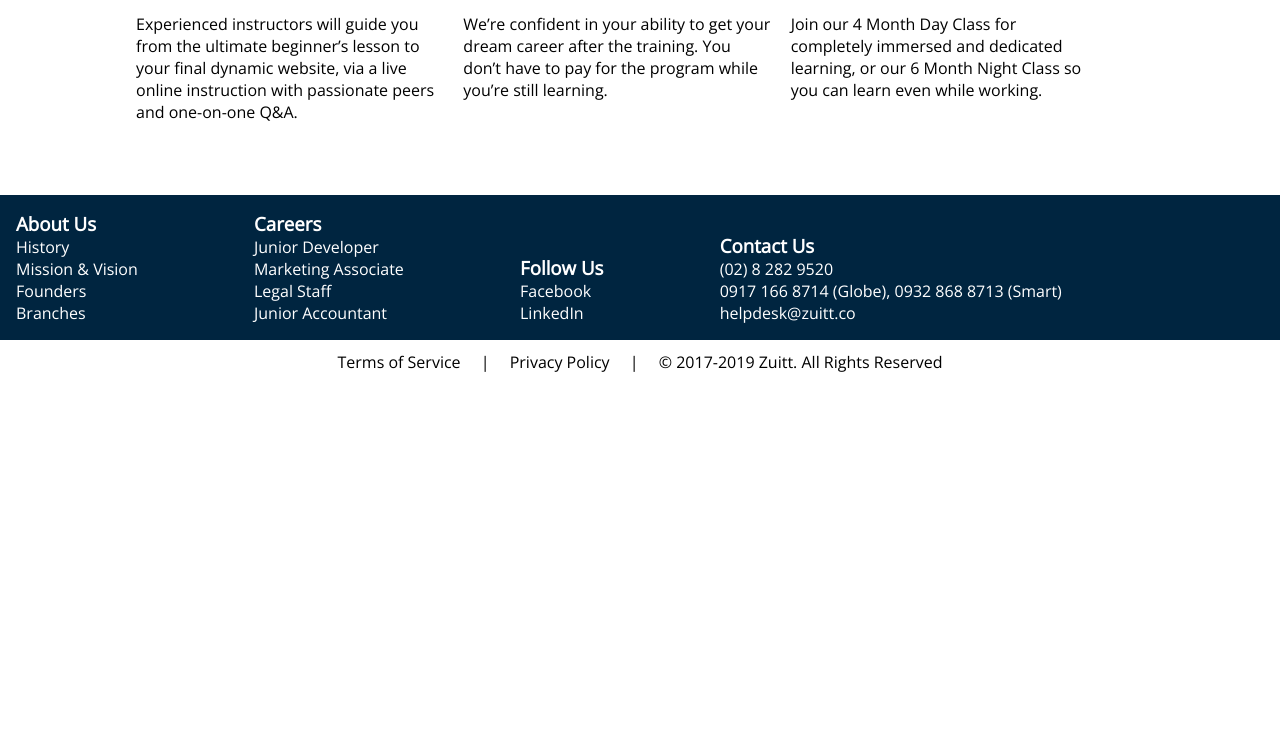
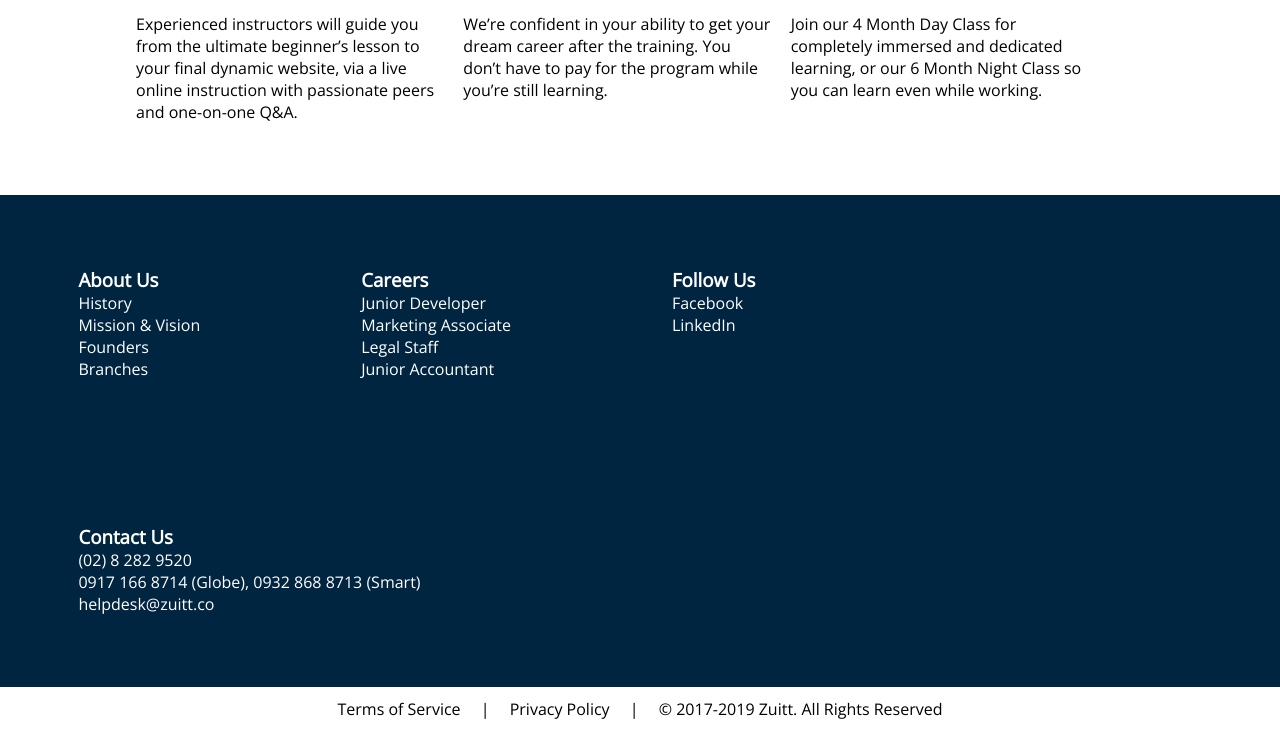
Before and after one commit to JohnAlesi/s07-a, a plain HTML site: page index.html in a window 1280 px wide. Shown: the part 757-1488 px from the top of the page. Before the commit the page ends 1141 px from the top, so only its background shows below. Drawn offline with nearby package versions, Linux system fonts and the light colour scheme.

Commit message:
modified css box model

```diff
--- a/index.css
+++ b/index.css
@@ -111,10 +111,10 @@ nav .nav, nav .nav-logo {
 
 #pre-footer > div {
 	display: inline-block;
-	margin-top: 1rem;
-	margin-bottom: 1rem;
-	padding-left: 1rem;
-	padding-right: 6rem;
+	vertical-align: top;
+	margin-right: 0.5%;
+	margin-left: 0.5%;
+	padding: 4.5rem;
 }
 
 footer {
```
